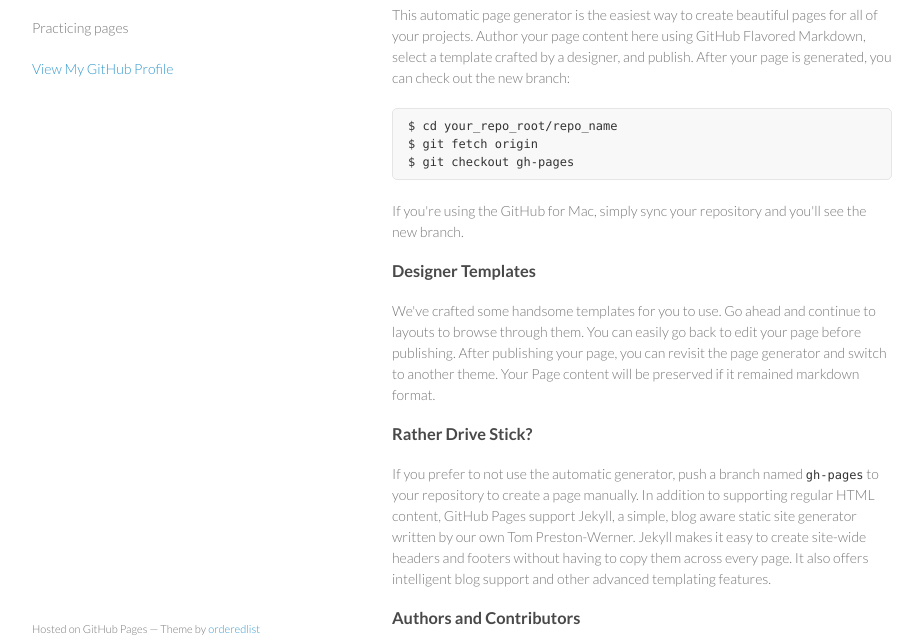
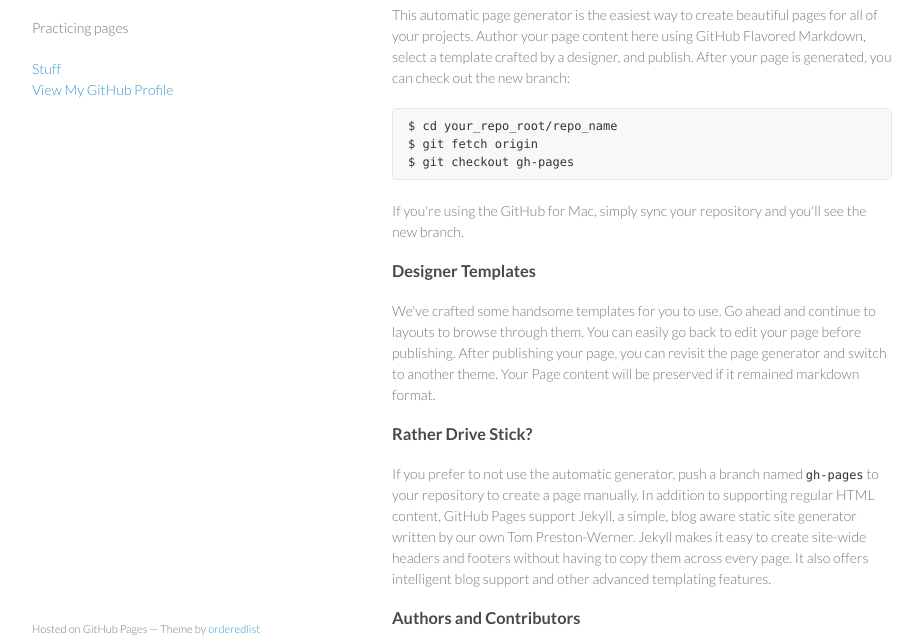
Before and after one commit to johjacb/johjacb.github.io, a plain HTML site: page index.html in a window 1280 px wide. Shown: the part 92-736 px from the top of the page, without its empty margins (178-1101 px from the left). Drawn offline with Linux system fonts and the light colour scheme.

Commit message:
Update index.html

```diff
--- a/index.html
+++ b/index.html
@@ -17,6 +17,7 @@
       <header>
         <h1>Johjacb.github.io</h1>
         <p>Practicing pages</p>
+        <a href="/stuff.html">Stuff</a>
 
 
         <p class="view"><a href="https://github.com/johjacb">View My GitHub Profile</a></p>
```
